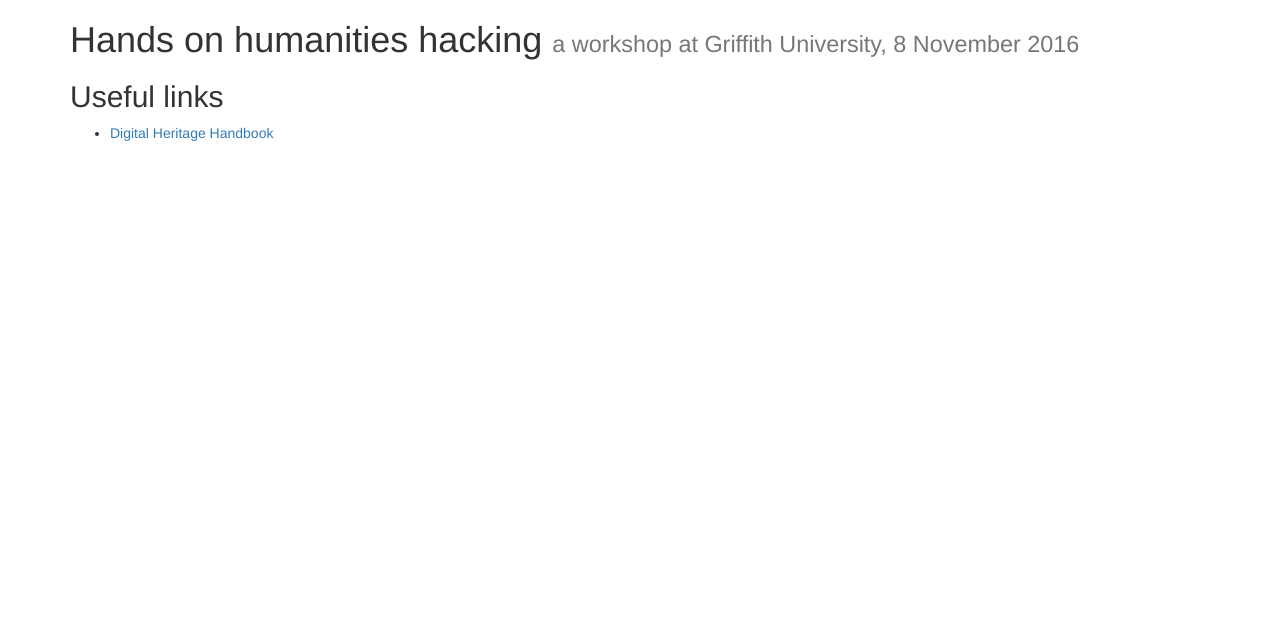
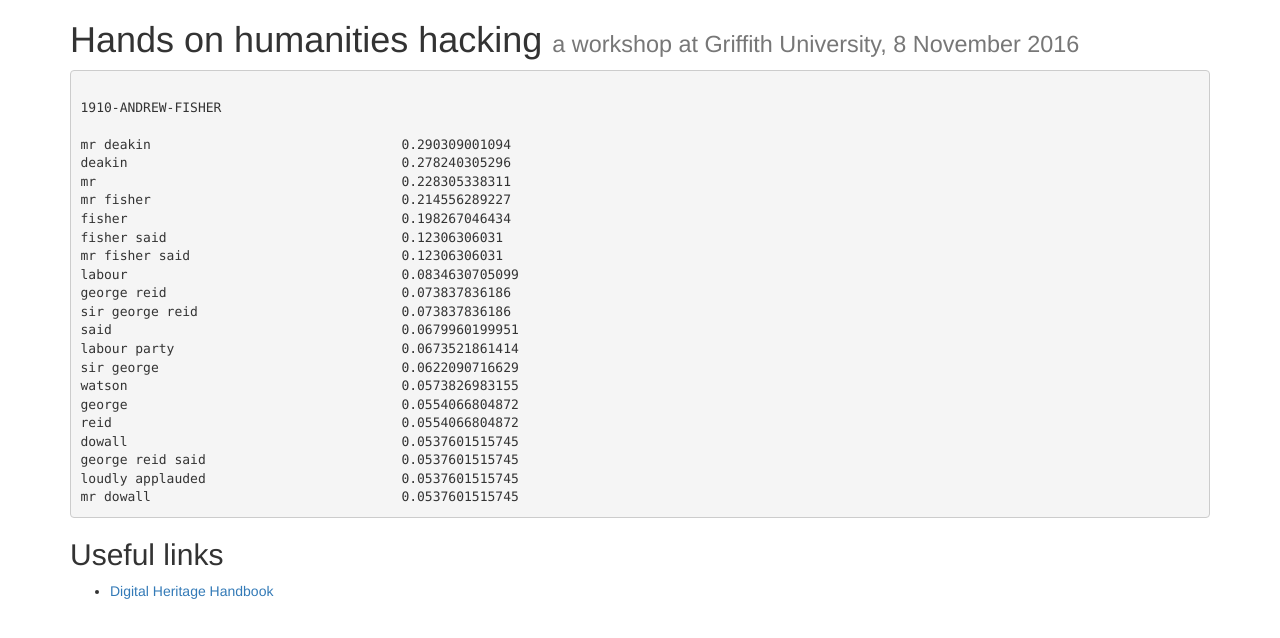
Before and after one commit to wraggetest/griffith2016, a plain HTML site: page docs/index.html in a window 1280 px wide. Drawn offline with nearby package versions, Linux system fonts and the light colour scheme.

Commit message:
Update index.html

```diff
--- a/docs/index.html
+++ b/docs/index.html
@@ -21,7 +21,30 @@
     <div class="container">
     <h1>Hands on humanities hacking <small>a workshop at Griffith University, 8 November 2016</small></h1>
 
+<pre><code>
+1910-ANDREW-FISHER
 
+mr deakin                                0.290309001094
+deakin                                   0.278240305296
+mr                                       0.228305338311
+mr fisher                                0.214556289227
+fisher                                   0.198267046434
+fisher said                              0.12306306031
+mr fisher said                           0.12306306031
+labour                                   0.0834630705099
+george reid                              0.073837836186
+sir george reid                          0.073837836186
+said                                     0.0679960199951
+labour party                             0.0673521861414
+sir george                               0.0622090716629
+watson                                   0.0573826983155
+george                                   0.0554066804872
+reid                                     0.0554066804872
+dowall                                   0.0537601515745
+george reid said                         0.0537601515745
+loudly applauded                         0.0537601515745
+mr dowall                                0.0537601515745
+</code></pre>
 
       <h2>Useful links</h2>
       <ul>
```
